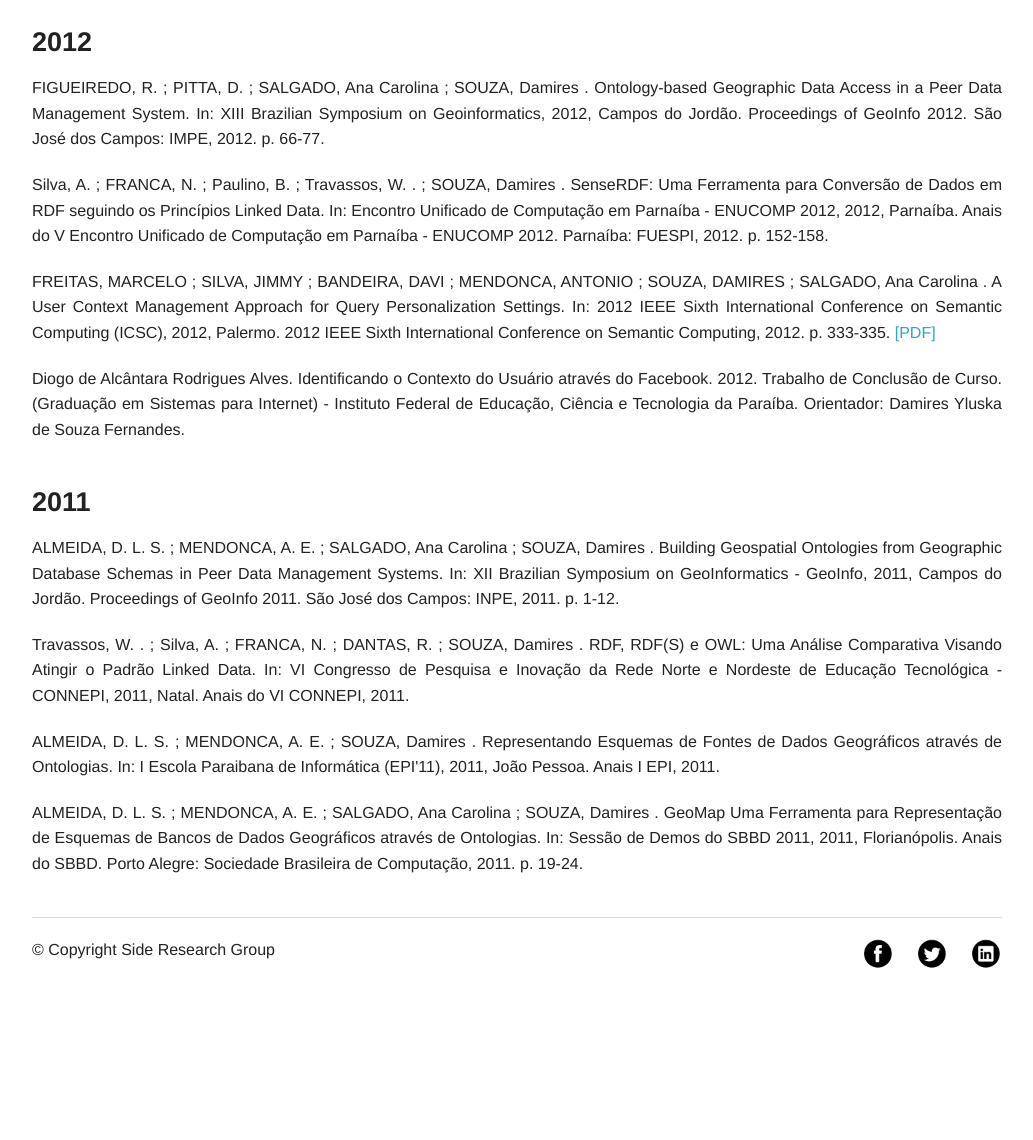
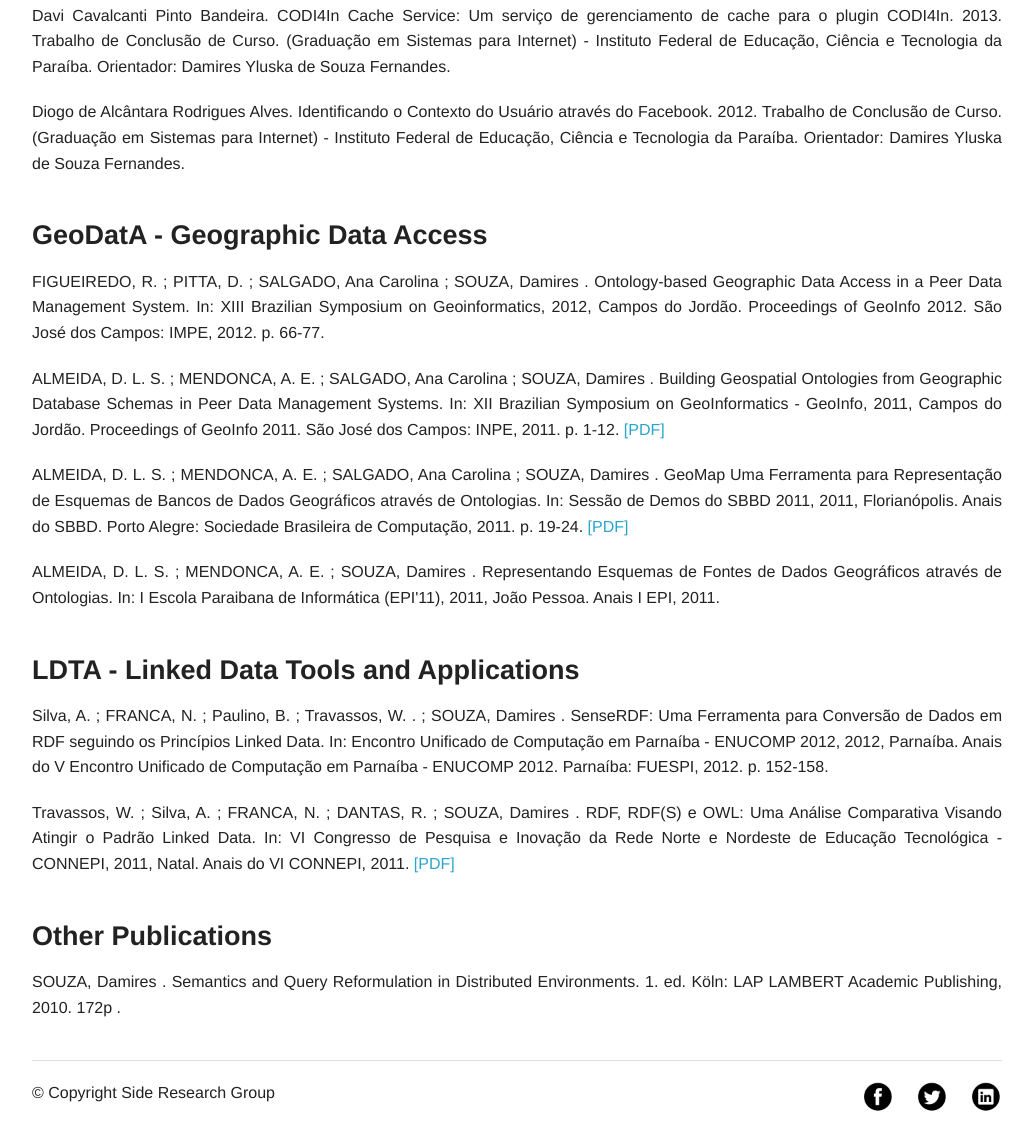
Before and after one commit to SideResearchGroup/SideResearchGroup.github.io, a plain HTML site: page publications.html in a window 1280 px wide. Shown: the part 428-1568 px from the top of the page, without its empty margins (123-1156 px from the left). Before the commit the page ends 1425 px from the top, so only its background shows below. Drawn offline with Linux system fonts and the light colour scheme.

Commit message:
Modificando publications.html e adicionando novos pdfs

```diff
--- a/publications.html
+++ b/publications.html
@@ -48,29 +48,17 @@
 	<div class="row">
 		<div class="large-12 columns text-justify">
 			<h2>Publications</h2> <br />
-			<h3>2013</h3>
+			<h3>CODI4In and Apps</h3>
 			<ul class="no-bullet">
 				<li>
 					<p>ALVES, D. ; FREITAS, M. ; MOURA, T. ; SOUZA, Damires . Using Social Network Information to Identify User Contexts for Query Personalization. In: International Conference on Advances in Databases, Knowledge, and Data Applications - DBKDA, 2013, Sevilha. Proceedings of the The Fifth International Conference on Advances in Databases, Knowledge, and Data Applications - DBKDA 2013. New York: IARIA, 2013. p. 45-51.
 					<a href="pdf/using_social_network.pdf" target="_blank" class="normal-link">[PDF]</a></p>
 				</li>
 				<li>
-					<p>Davi Cavalcanti Pinto Bandeira. CODI4In Cache Service: Um serviço de gerenciamento de cache para o plugin CODI4In. 2013. Trabalho de Conclusão de Curso. (Graduação em Sistemas para Internet) - Instituto Federal de Educação, Ciência e Tecnologia da Paraíba. Orientador: Damires Yluska de Souza Fernandes.</p>
-				</li>
-			</ul>
-			<br />
-
-			<h3>2012</h3>
-			<ul class="no-bullet">
-				<li>
-					<p>FIGUEIREDO, R. ; PITTA, D. ; SALGADO, Ana Carolina ; SOUZA, Damires . Ontology-based Geographic Data Access in a Peer Data Management System. In: XIII Brazilian Symposium on Geoinformatics, 2012, Campos do Jordão. Proceedings of GeoInfo 2012. São José dos Campos: IMPE, 2012. p. 66-77.</p>
+					<p>FREITAS, MARCELO ; SILVA, JIMMY ; BANDEIRA, DAVI ; MENDONCA, ANTONIO ; SOUZA, DAMIRES ; SALGADO, Ana Carolina. A User Context Management Approach for Query Personalization Settings. In: 2012 IEEE Sixth International Conference on Semantic Computing (ICSC), 2012, Palermo. 2012 IEEE Sixth International Conference on Semantic Computing, 2012. p. 333-335.</p>
 				</li>
 				<li>
-					<p>Silva, A. ; FRANCA, N. ; Paulino, B. ; Travassos, W. . ; SOUZA, Damires . SenseRDF: Uma Ferramenta para Conversão de Dados em RDF seguindo os Princípios Linked Data. In: Encontro Unificado de Computação em Parnaíba - ENUCOMP 2012, 2012, Parnaíba. Anais do V Encontro Unificado de Computação em Parnaíba - ENUCOMP 2012. Parnaíba: FUESPI, 2012. p. 152-158.</p>
-				</li>
-				<li>
-					<p>FREITAS, MARCELO ; SILVA, JIMMY ; BANDEIRA, DAVI ; MENDONCA, ANTONIO ; SOUZA, DAMIRES ; SALGADO, Ana Carolina . A User Context Management Approach for Query Personalization Settings. In: 2012 IEEE Sixth International Conference on Semantic Computing (ICSC), 2012, Palermo. 2012 IEEE Sixth International Conference on Semantic Computing, 2012. p. 333-335.
-					<a href="pdf/user_context_management.pdf" target="_blank" class="normal-link">[PDF]</a></p>
+					<p>Davi Cavalcanti Pinto Bandeira. CODI4In Cache Service: Um serviço de gerenciamento de cache para o plugin CODI4In. 2013. Trabalho de Conclusão de Curso. (Graduação em Sistemas para Internet) - Instituto Federal de Educação, Ciência e Tecnologia da Paraíba. Orientador: Damires Yluska de Souza Fernandes.</p>
 				</li>
 				<li>
 					<p>Diogo de Alcântara Rodrigues Alves. Identificando o Contexto do Usuário através do Facebook. 2012. Trabalho de Conclusão de Curso. (Graduação em Sistemas para Internet) - Instituto Federal de Educação, Ciência e Tecnologia da Paraíba. Orientador: Damires Yluska de Souza Fernandes.</p>
@@ -78,19 +66,41 @@
 			</ul>
 			<br />
 
-			<h3>2011</h3>
+			<h3>GeoDatA - Geographic Data Access</h3>
 			<ul class="no-bullet">
 				<li>
-					<p>ALMEIDA, D. L. S. ; MENDONCA, A. E. ; SALGADO, Ana Carolina ; SOUZA, Damires . Building Geospatial Ontologies from Geographic Database Schemas in Peer Data Management Systems. In: XII Brazilian Symposium on GeoInformatics - GeoInfo, 2011, Campos do Jordão. Proceedings of GeoInfo 2011. São José dos Campos: INPE, 2011. p. 1-12.</p>
+					<p>FIGUEIREDO, R. ; PITTA, D. ; SALGADO, Ana Carolina ; SOUZA, Damires . Ontology-based Geographic Data Access in a Peer Data Management System. In: XIII Brazilian Symposium on Geoinformatics, 2012, Campos do Jordão. Proceedings of GeoInfo 2012. São José dos Campos: IMPE, 2012. p. 66-77.</p>
 				</li>
 				<li>
-					<p>Travassos, W. . ; Silva, A. ; FRANCA, N. ; DANTAS, R. ; SOUZA, Damires . RDF, RDF(S) e OWL: Uma Análise Comparativa Visando Atingir o Padrão Linked Data. In: VI Congresso de Pesquisa e Inovação da Rede Norte e Nordeste de Educação Tecnológica - CONNEPI, 2011, Natal. Anais do VI CONNEPI, 2011.</p>
+					<p>ALMEIDA, D. L. S. ; MENDONCA, A. E. ; SALGADO, Ana Carolina ; SOUZA, Damires . Building Geospatial Ontologies from Geographic Database Schemas in Peer Data Management Systems. In: XII Brazilian Symposium on GeoInformatics - GeoInfo, 2011, Campos do Jordão. Proceedings of GeoInfo 2011. São José dos Campos: INPE, 2011. p. 1-12.
+					<a href="pdf/geomap_geoinfo.pdf" target="_blank" class="normal-link">[PDF]</a></p>
+				</li>
+				<li>
+					<p>ALMEIDA, D. L. S. ; MENDONCA, A. E. ; SALGADO, Ana Carolina ; SOUZA, Damires . GeoMap Uma Ferramenta para Representação de Esquemas de Bancos de Dados Geográficos através de Ontologias. In: Sessão de Demos do SBBD 2011, 2011, Florianópolis. Anais do SBBD. Porto Alegre: Sociedade Brasileira de Computação, 2011. p. 19-24.
+					<a href="pdf/geomap_sbbd.pdf" target="_blank" class="normal-link">[PDF]</a></p>
 				</li>
 				<li>
 					<p>ALMEIDA, D. L. S. ; MENDONCA, A. E. ; SOUZA, Damires . Representando Esquemas de Fontes de Dados Geográficos através de Ontologias. In: I Escola Paraibana de Informática (EPI'11), 2011, João Pessoa. Anais I EPI, 2011.</p>
 				</li>
+			</ul>
+			<br />
+
+			<h3>LDTA - Linked Data Tools and Applications</h3>
+			<ul class="no-bullet">
 				<li>
-					<p>ALMEIDA, D. L. S. ; MENDONCA, A. E. ; SALGADO, Ana Carolina ; SOUZA, Damires . GeoMap Uma Ferramenta para Representação de Esquemas de Bancos de Dados Geográficos através de Ontologias. In: Sessão de Demos do SBBD 2011, 2011, Florianópolis. Anais do SBBD. Porto Alegre: Sociedade Brasileira de Computação, 2011. p. 19-24.</p>
+					<p>Silva, A. ; FRANCA, N. ; Paulino, B. ; Travassos, W. . ; SOUZA, Damires . SenseRDF: Uma Ferramenta para Conversão de Dados em RDF seguindo os Princípios Linked Data. In: Encontro Unificado de Computação em Parnaíba - ENUCOMP 2012, 2012, Parnaíba. Anais do V Encontro Unificado de Computação em Parnaíba - ENUCOMP 2012. Parnaíba: FUESPI, 2012. p. 152-158.</p>
+				</li>
+				<li>
+					<p>Travassos, W. ; Silva, A. ; FRANCA, N. ; DANTAS, R. ; SOUZA, Damires . RDF, RDF(S) e OWL: Uma Análise Comparativa Visando Atingir o Padrão Linked Data. In: VI Congresso de Pesquisa e Inovação da Rede Norte e Nordeste de Educação Tecnológica - CONNEPI, 2011, Natal. Anais do VI CONNEPI, 2011.
+					<a href="pdf/artigo_connepi.pdf" target="_blank" class="normal-link">[PDF]</a></p>
+				</li>
+			</ul>
+			<br />
+
+			<h3>Other Publications</h3>
+			<ul class="no-bullet">
+				<li>
+					<p>SOUZA, Damires . Semantics and Query Reformulation in Distributed Environments. 1. ed. Köln: LAP LAMBERT Academic Publishing, 2010. 172p .</p>
 				</li>
 			</ul>
 		</div>
```
Also changed, not shown: 3 other files.
